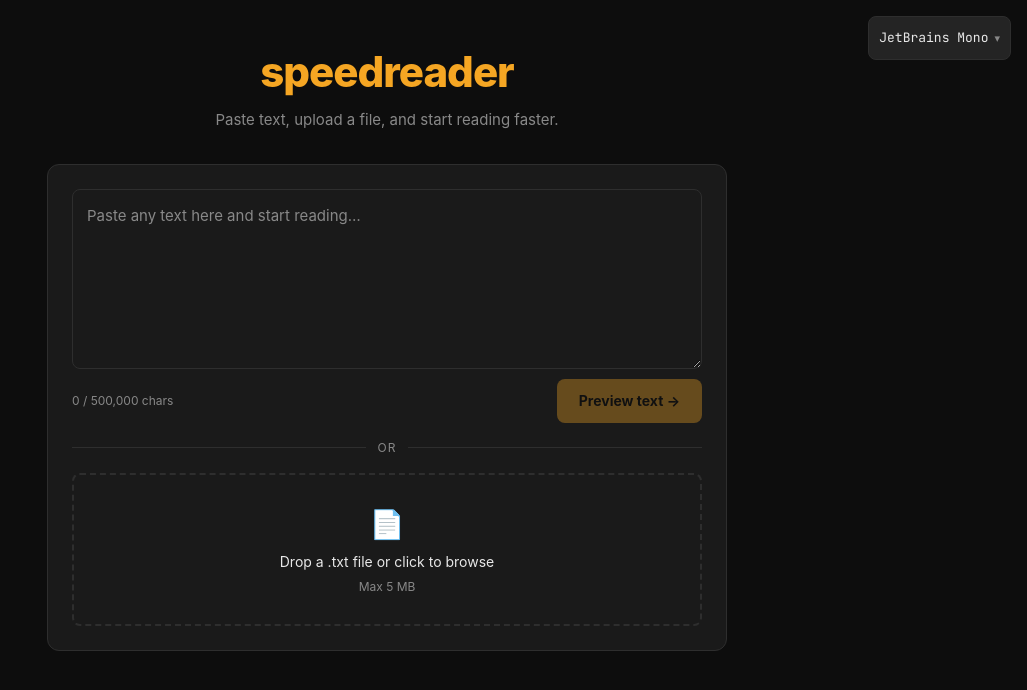
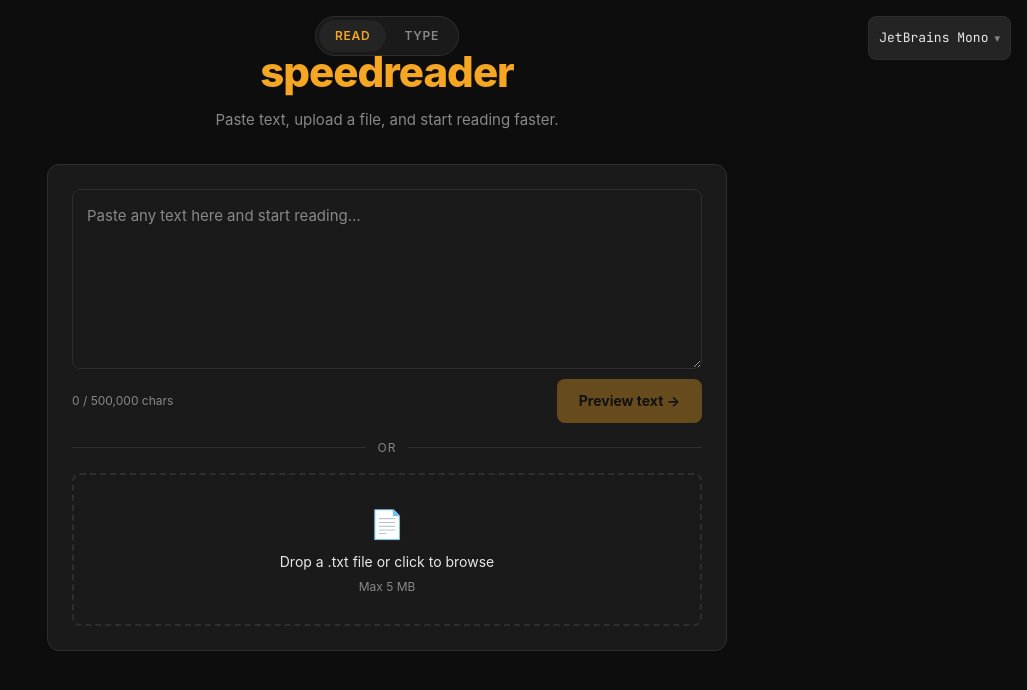
Before and after one commit to Nathan13888/speedreader, a Next.js app: page / in a window 1280 px wide. Shown: the top 690 px of the page, without its empty margins (253-1280 px from the left). Built offline with nearby package versions, Linux system fonts and the light colour scheme.

Commit message:
feat(app): wire discipline switcher into root page
Adds the DisciplineSwitcher control and rewires app/page.tsx to host
ReadingApp and TypingApp side-by-side, persisting the active discipline
and keeping the inactive zone mounted-but-hidden so state survives toggling.

```diff
--- a/app/page.module.css
+++ b/app/page.module.css
@@ -5,68 +5,27 @@
   position: relative;
 }
 
-.zone {
+.topChrome {
+  position: absolute;
+  top: 16px;
+  left: 50%;
+  transform: translateX(-50%);
+  z-index: 60;
+}
+
+.disc {
   flex: 1;
   display: flex;
   flex-direction: column;
-  position: relative;
-  transition: opacity 0.2s ease;
+  min-height: 100vh;
 }
 
-.hidden {
+.discHidden {
   display: none;
 }
 
-.resumeBanner {
-  display: flex;
-  align-items: center;
-  justify-content: space-between;
-  gap: 12px;
-  padding: 12px 20px;
-  background: var(--accent-dim);
-  border-bottom: 1px solid var(--accent);
-  font-size: 14px;
-  flex-wrap: wrap;
+@media (max-width: 480px) {
+  .topChrome {
+    top: 12px;
+  }
 }
-
-.resumeActions {
-  display: flex;
-  gap: 8px;
-  flex-shrink: 0;
-}
-
-.resumeBtn {
-  padding: 6px 16px;
-  background: var(--accent);
-  color: #000;
-  font-weight: 600;
-  border-radius: var(--radius);
-  font-size: 13px;
-  min-height: 36px;
-}
-
-.resumeBtn:hover {
-  opacity: 0.9;
-}
-
-.discardBtn {
-  padding: 6px 16px;
-  background: transparent;
-  border: 1px solid var(--border);
-  border-radius: var(--radius);
-  font-size: 13px;
-  color: var(--text-muted);
-  min-height: 36px;
-}
-
-.discardBtn:hover {
-  border-color: var(--text-muted);
-  color: var(--text);
-}
-
-.floatingFont {
-  position: absolute;
-  top: 16px;
-  right: 16px;
-  z-index: 50;
-}
--- a/app/page.tsx
+++ b/app/page.tsx
@@ -1,32 +1,25 @@
 "use client";
 
 import { useEffect, useState } from "react";
-import { IngestionZone } from "../components/ingestion/IngestionZone";
-import { ReaderZone } from "../components/reader/ReaderZone";
-import { FontDropdown } from "../components/shared/FontDropdown";
+import { DisciplineSwitcher } from "../components/discipline/DisciplineSwitcher";
+import { ReadingApp } from "../components/reading/ReadingApp";
+import { TypingApp } from "../components/typing/TypingApp";
 import { DEFAULT_FONT_ID } from "../lib/fonts";
-import { loadFont, loadSession, saveFont } from "../lib/session";
+import { loadDiscipline, loadFont, saveDiscipline, saveFont } from "../lib/session";
+import type { Discipline } from "../lib/typing/types";
 import styles from "./page.module.css";
 
-type ResumePromptState = "pending" | "dismissed";
-
 export default function Home() {
-  const [text, setText] = useState<string | null>(null);
-  const [startIndex, setStartIndex] = useState(0);
-  const [resumePrompt, setResumePrompt] = useState<ResumePromptState>("dismissed");
-  const [savedSession, setSavedSession] = useState<{
-    text: string;
-    index: number;
-    wpm: number;
-  } | null>(null);
-  const [fontId, setFontId] = useState<string>(() => loadFont() ?? DEFAULT_FONT_ID);
+  const [discipline, setDiscipline] = useState<Discipline>("read");
+  const [fontId, setFontId] = useState<string>(DEFAULT_FONT_ID);
+  const [hydrated, setHydrated] = useState(false);
 
   useEffect(() => {
-    const session = loadSession();
-    if (session && session.text.length > 0) {
-      setSavedSession(session);
-      setResumePrompt("pending");
-    }
+    const savedDiscipline = loadDiscipline();
+    if (savedDiscipline) setDiscipline(savedDiscipline);
+    const savedFont = loadFont();
+    if (savedFont) setFontId(savedFont);
+    setHydrated(true);
   }, []);
 
   function handleFontChange(id: string) {
@@ -34,61 +27,23 @@ export default function Home() {
     setFontId(id);
   }
 
-  function handleResume() {
-    if (!savedSession) return;
-    setStartIndex(savedSession.index);
-    setText(savedSession.text);
-    setResumePrompt("dismissed");
-  }
-
-  function handleDiscard() {
-    setSavedSession(null);
-    setResumePrompt("dismissed");
-  }
-
-  function handleStart(cleanedText: string) {
-    setStartIndex(0);
-    setText(cleanedText);
-  }
-
-  function handleClose() {
-    setText(null);
-    setStartIndex(0);
+  function handleDisciplineChange(next: Discipline) {
+    setDiscipline(next);
+    saveDiscipline(next);
   }
 
   return (
     <main className={styles.main}>
-      {resumePrompt === "pending" && savedSession && (
-        <div className={styles.resumeBanner}>
-          <span>Resume your previous session? ({savedSession.text.split(" ").length} words)</span>
-          <div className={styles.resumeActions}>
-            <button type="button" className={styles.resumeBtn} onClick={handleResume}>
-              Resume
-            </button>
-            <button type="button" className={styles.discardBtn} onClick={handleDiscard}>
-              Discard
-            </button>
-          </div>
-        </div>
-      )}
-
-      <div className={`${styles.zone} ${text !== null ? styles.hidden : ""}`}>
-        <div className={styles.floatingFont}>
-          <FontDropdown currentFontId={fontId} onFontChange={handleFontChange} position="below" />
-        </div>
-        <IngestionZone onStart={handleStart} />
+      <div className={styles.topChrome}>
+        <DisciplineSwitcher active={discipline} onChange={handleDisciplineChange} />
       </div>
 
-      <div className={`${styles.zone} ${text === null ? styles.hidden : ""}`}>
-        {text !== null && (
-          <ReaderZone
-            text={text}
-            startIndex={startIndex}
-            onClose={handleClose}
-            fontId={fontId}
-            onFontChange={handleFontChange}
-          />
-        )}
+      <div className={`${styles.disc} ${discipline === "read" ? "" : styles.discHidden}`}>
+        <ReadingApp fontId={fontId} onFontChange={handleFontChange} />
+      </div>
+
+      <div className={`${styles.disc} ${discipline === "type" ? "" : styles.discHidden}`}>
+        {hydrated && <TypingApp fontId={fontId} onFontChange={handleFontChange} />}
       </div>
     </main>
   );
--- /dev/null
+++ b/components/discipline/DisciplineSwitcher.module.css
@@ -0,0 +1,35 @@
+.switcher {
+  display: inline-flex;
+  align-items: center;
+  border: 1px solid var(--border);
+  border-radius: 999px;
+  background: var(--surface);
+  padding: 3px;
+  gap: 2px;
+}
+
+.btn {
+  padding: 6px 16px;
+  font-size: 12px;
+  letter-spacing: 0.06em;
+  text-transform: uppercase;
+  color: var(--text-muted);
+  background: transparent;
+  border: 0;
+  border-radius: 999px;
+  font-weight: 600;
+  min-height: 32px;
+  min-width: 64px;
+  transition:
+    color 0.15s,
+    background 0.15s;
+}
+
+.btn:hover {
+  color: var(--text);
+}
+
+.btnActive {
+  background: var(--surface-2);
+  color: var(--accent);
+}
--- /dev/null
+++ b/components/discipline/DisciplineSwitcher.tsx
@@ -0,0 +1,32 @@
+"use client";
+
+import type { Discipline } from "../../lib/typing/types";
+import styles from "./DisciplineSwitcher.module.css";
+
+interface DisciplineSwitcherProps {
+  active: Discipline;
+  onChange: (d: Discipline) => void;
+}
+
+export function DisciplineSwitcher({ active, onChange }: DisciplineSwitcherProps) {
+  return (
+    <div className={styles.switcher} data-active={active}>
+      <button
+        type="button"
+        aria-pressed={active === "read"}
+        className={`${styles.btn} ${active === "read" ? styles.btnActive : ""}`}
+        onClick={() => onChange("read")}
+      >
+        Read
+      </button>
+      <button
+        type="button"
+        aria-pressed={active === "type"}
+        className={`${styles.btn} ${active === "type" ? styles.btnActive : ""}`}
+        onClick={() => onChange("type")}
+      >
+        Type
+      </button>
+    </div>
+  );
+}
```
